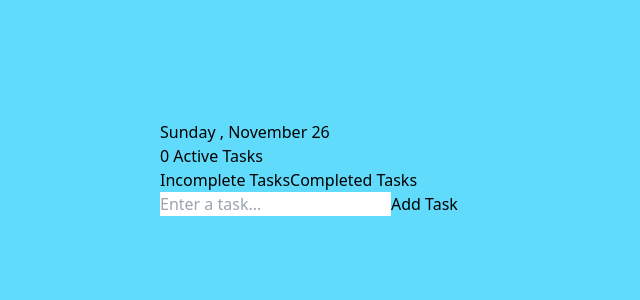
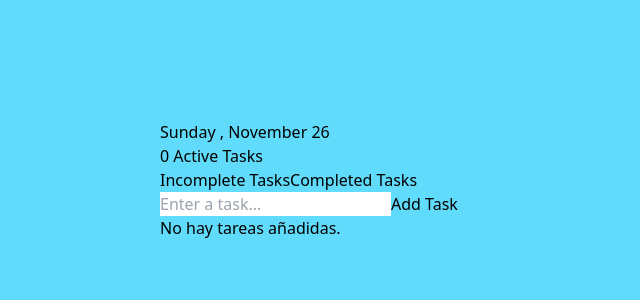
Before and after one commit to matiasvissio13/tp-integrador-final-react, a React (Vite) app: page / in a window 1280 px wide. Shown: the top 300 px of the page, without its empty margins (0-640 px from the left). Built offline with nearby package versions, Linux system fonts and the light colour scheme.

Commit message:
arreglos

```diff
--- a/src/components/TaskForm/TaskForm.jsx
+++ b/src/components/TaskForm/TaskForm.jsx
@@ -1,8 +1,10 @@
-import React from 'react'
+import React, { useState } from 'react'
+
 
 const TaskForm = ({ setTask }) => {
 
   //const [value, setValue] = useState('')
+  const [idCounter, setIdCounter] = useState(1)
 
   // const handleSubmit = (e) => {
   //   e.preventDefault()
@@ -16,15 +18,20 @@ const TaskForm = ({ setTask }) => {
     e.preventDefault()
     const formData = new FormData(e.target)
     const taskText = formData.get('tasks')
-    console.log(taskText)
-    if (taskText === '') return
+
+    if (taskText.trim() === '') return e.target.reset()
+
 
     const tasks = JSON.parse(localStorage.getItem('tasks')) || []
     const newTask = {
-      id: tasks.length + 1,
+      id: idCounter,
       text: taskText,
       completed: false
     }
+
+    setIdCounter(idCounter + 1)
+
+    console.log(idCounter)
 
     setTask((prev) => [...prev, newTask])
 
--- a/src/components/TaskList/TaskList.jsx
+++ b/src/components/TaskList/TaskList.jsx
@@ -4,13 +4,25 @@ import TaskItem from '../TaskItem/TaskItem'
 const TaskList = ({ tasks, setTasks }) => {
   return (
     <ul className="flex flex-col mt-2">
+
       {
+        tasks.length > 0 ? (
+          tasks.map((task) => (
+            <li key={task.id}>
+              <TaskItem setTasks={setTasks} task={task} />
+            </li>
+          ))
+        ) : (
+          <p className='text-center mt-10'>No hay tareas añadidas.</p>
+        )
+      }
+      {/* {
         tasks.map((task) => (
           <li key={task.id}>
             <TaskItem setTasks={setTasks} task={task} />
           </li>
         ))
-      }
+      } */}
     </ul>
   )
 }
```
